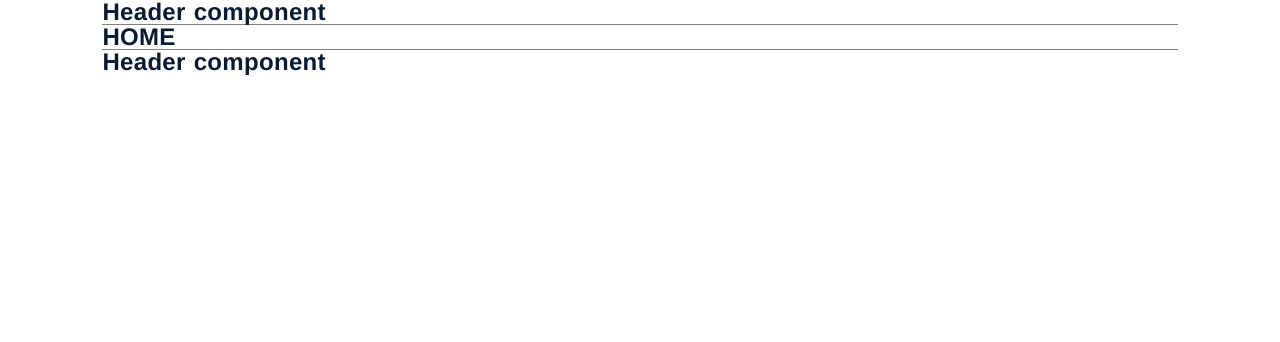
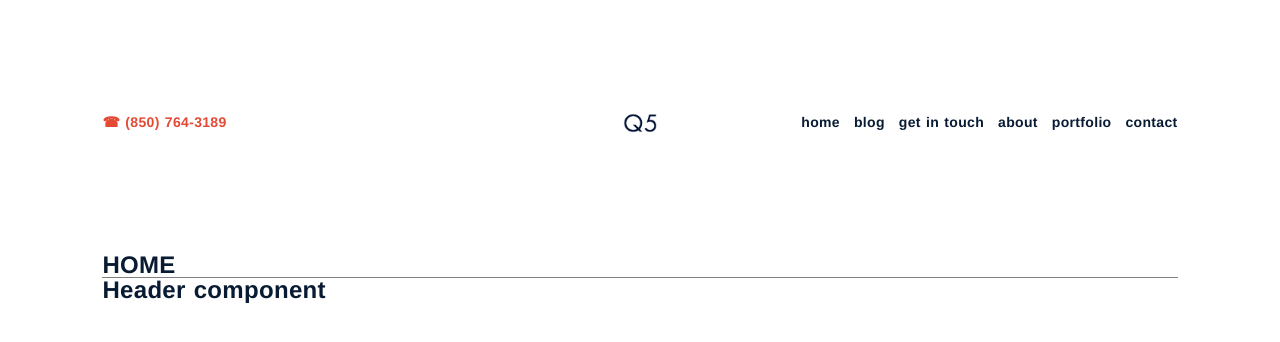
Before and after one commit to aaromnido/nuxtysite, a Nuxt app: page / in a window 1280 px wide. Shown: the top 342 px of the page. Built offline with nearby package versions, Linux system fonts and the light colour scheme; a web font is replaced by a local one.

Commit message:
Header completed

```diff
--- a/assets/css/global.css
+++ b/assets/css/global.css
@@ -27,3 +27,7 @@ body {
   letter-spacing: .02em;
   text-rendering: optimizeLegibility;
   color: #081b33; }
+
+a {
+  color: #e54a35;
+  text-decoration: none; }
--- a/assets/css/global.sass
+++ b/assets/css/global.sass
@@ -6,7 +6,7 @@
 
 // COLOR VARS
 $black: #081b33
-$red: red
+$red: #e54a35
 
 // HTML STYLES
 html
@@ -34,6 +34,9 @@ body
     text-rendering: optimizeLegibility
     color: $black
 
+a
+    color: $red
+    text-decoration: none
 
 // .wrapper{
 //   max-width: 1240px;
--- a/components/Header.vue
+++ b/components/Header.vue
@@ -1,11 +1,89 @@
 <template>
-    <header class="header">
-        <h2>Header component</h2>
-    </header>
+  <header class="header">
+    <div class="nav-item-phone">
+      <nuxt-link to="/contact">
+        <span>☎ (850) 764-3189</span>
+      </nuxt-link>
+    </div>
+
+    <div class="logo-image">
+      <nuxt-link to="/">
+        <img
+          src="@/assets/images/logo-q5.png"
+          width="40"
+        >
+      </nuxt-link>
+    </div>
+
+    <nav class="site-navigation" role="navigation">
+      <div class="nav-item collection homepage active">
+        <nuxt-link to="/" class="nav-item-page">
+          <span>Home</span>
+        </nuxt-link>
+      </div>
+      <div class="nav-item collection">
+        <nuxt-link to="/blog" class="nav-item-blog">
+          <span>blog</span>
+        </nuxt-link>
+      </div>
+      <div class="nav-item external">
+        <a href="https://calendly.com/patrick-lu/phone-chat" target="_blank">
+          <span>get in touch</span>
+        </a>
+      </div>
+      <div class="nav-item collection">
+        <nuxt-link to="/about" class="nav-item-page">
+          <span>About</span>
+        </nuxt-link>
+      </div>
+      <div class="nav-item collection">
+        <nuxt-link to="/portfolio" class="nav-item-page">
+          <span>Portfolio</span>
+        </nuxt-link>
+      </div>
+      <div class="nav-item collection">
+        <nuxt-link to="/contact" class="nav-item-page">
+          <span>Contact</span>
+        </nuxt-link>
+      </div>
+    </nav>
+  </header>
 </template>
 
 <style scoped>
-    .header{
-        border-bottom: 1px solid grey;
-    }
+.header {
+  padding: 110px 0;
+  display: flex;
+  justify-content: space-between;
+}
+.nav-item-phone {
+  font-size: 14px;
+  font-weight: 600;
+  flex-basis: 35%;
+}
+.logo-image{
+    background: transparent
+}
+.site-navigation{
+    display: flex;
+    flex-basis: 35%;
+    align-content: flex-end;
+    align-items: right;
+    justify-content: space-between;
+    margin-bottom: 0;
+}
+.nav-item:last-child{
+    margin-right: 0;
+}
+.nav-item a{
+    color: #081b33;
+    font-weight: 600;
+    font-size: 14px;
+    text-transform: lowercase;
+    transition: all .4s ease-out;
+    margin-bottom: 0;
+}
+.nav-item a:hover{
+    color: #e54a35;
+}
 </style>
```
Also changed, not shown: assets/images/logo-q5.png (added).
